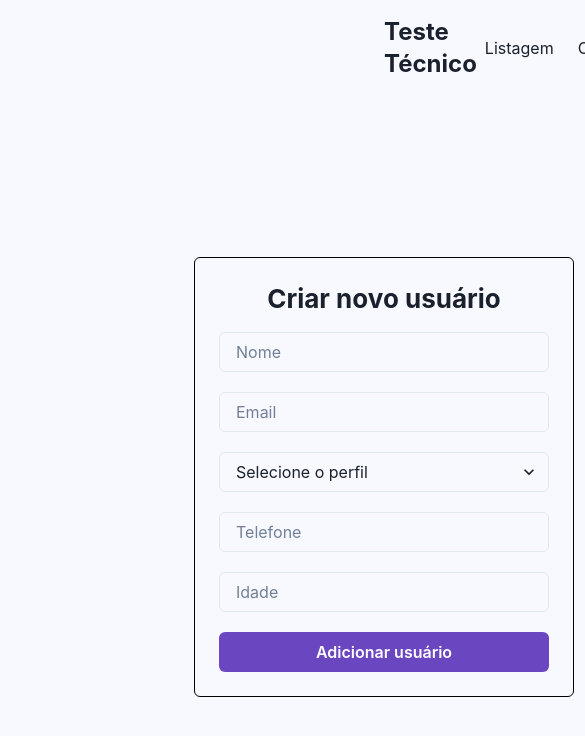
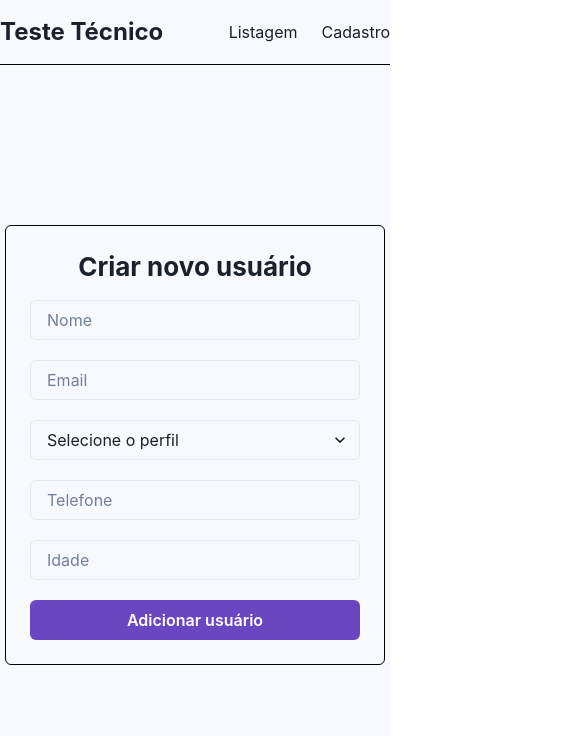
Before and after one commit to YuriSamp/supera-crud, a React (Vite) app: page /create in a window 390 px wide. Shown: the top 736 px of the page, 585 px wide, since content can reach past the window. Built offline with nearby package versions, Linux system fonts and the light colour scheme.

Commit message:
make minimally responsive

```diff
--- a/src/pages/Home.tsx
+++ b/src/pages/Home.tsx
@@ -28,7 +28,7 @@ const Home = () => {
   }, [userList, error, setUsers])
 
   return (
-    <HStack height='calc(100vh)' bg={'ghostwhite'} flexDir={'column'} placeItems={'initial'} gap={40} paddingX={'96'}>
+    <HStack height='calc(100vh)' bg={'ghostwhite'} flexDir={'column'} placeItems={'initial'} gap={40} paddingX={{ lg: '24', xl: '80' }}>
       <Navbar />
       <DataTable
         data={users}
--- a/src/pages/create.tsx
+++ b/src/pages/create.tsx
@@ -53,7 +53,7 @@ const Create = () => {
   }
 
   return (
-    <VStack height='calc(100vh)' bg={'ghostwhite'} flexDir={'column'} placeItems={'center'} gap={40} paddingX={'96'}>
+    <VStack height='calc(100vh)' bg={'ghostwhite'} flexDir={'column'} placeItems={'center'} gap={40} paddingX={{ lg: '24', xl: '80' }}>
       <Navbar />
       <VStack flexDir={'column'} gap={4} borderWidth={1} borderColor={'black'} padding={6} rounded={'md'} className='brutalism-box'>
         <Heading fontSize={26}>
--- a/src/pages/edit.tsx
+++ b/src/pages/edit.tsx
@@ -48,7 +48,7 @@ const Edit = () => {
   }
 
   return (
-    <VStack height='calc(100vh)' bg={'ghostwhite'} flexDir={'column'} placeItems={'center'} gap={40} paddingX={'96'}>
+    <VStack height='calc(100vh)' bg={'ghostwhite'} flexDir={'column'} placeItems={'center'} gap={40} paddingX={{ lg: '24', xl: '80' }}>
       <Navbar />
       <VStack flexDir={'column'} gap={4} borderWidth={1} borderColor={'black'} padding={6} rounded={'md'} className='brutalism-box'>
         <Heading fontSize={26}>
--- a/src/pages/visualize.tsx
+++ b/src/pages/visualize.tsx
@@ -11,7 +11,7 @@ const Visualize = () => {
   const user = users.filter(user => user.id === id)[0]
 
   return (
-    <VStack height='calc(100vh)' bg={'ghostwhite'} flexDir={'column'} placeItems={'center'} gap={40} paddingX={'96'}>
+    <VStack height='calc(100vh)' bg={'ghostwhite'} flexDir={'column'} placeItems={'center'} gap={40} paddingX={{ lg: '24', xl: '80' }}>
       <Navbar />
       <VStack flexDir={'column'} gap={4} borderWidth={1} borderColor={'black'} padding={6} rounded={'md'} className='brutalism-box'>
         <Heading fontSize={26}>
```
